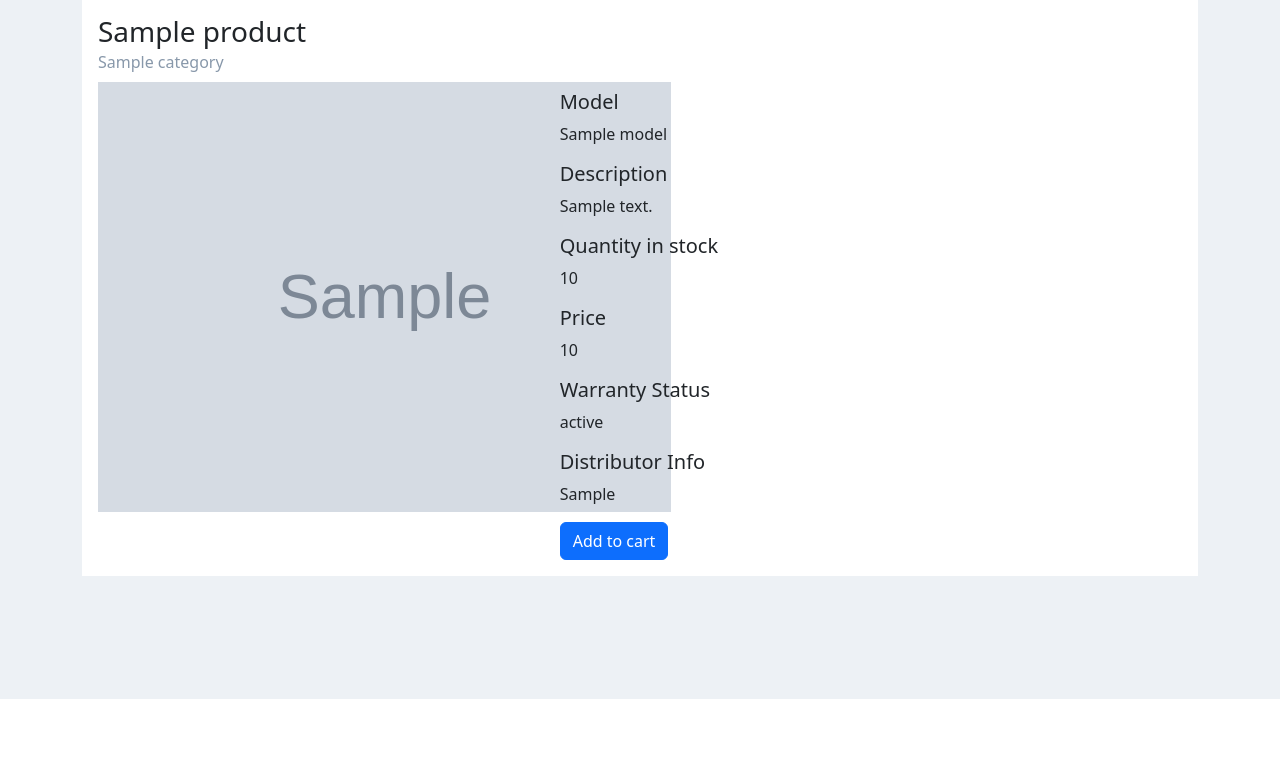
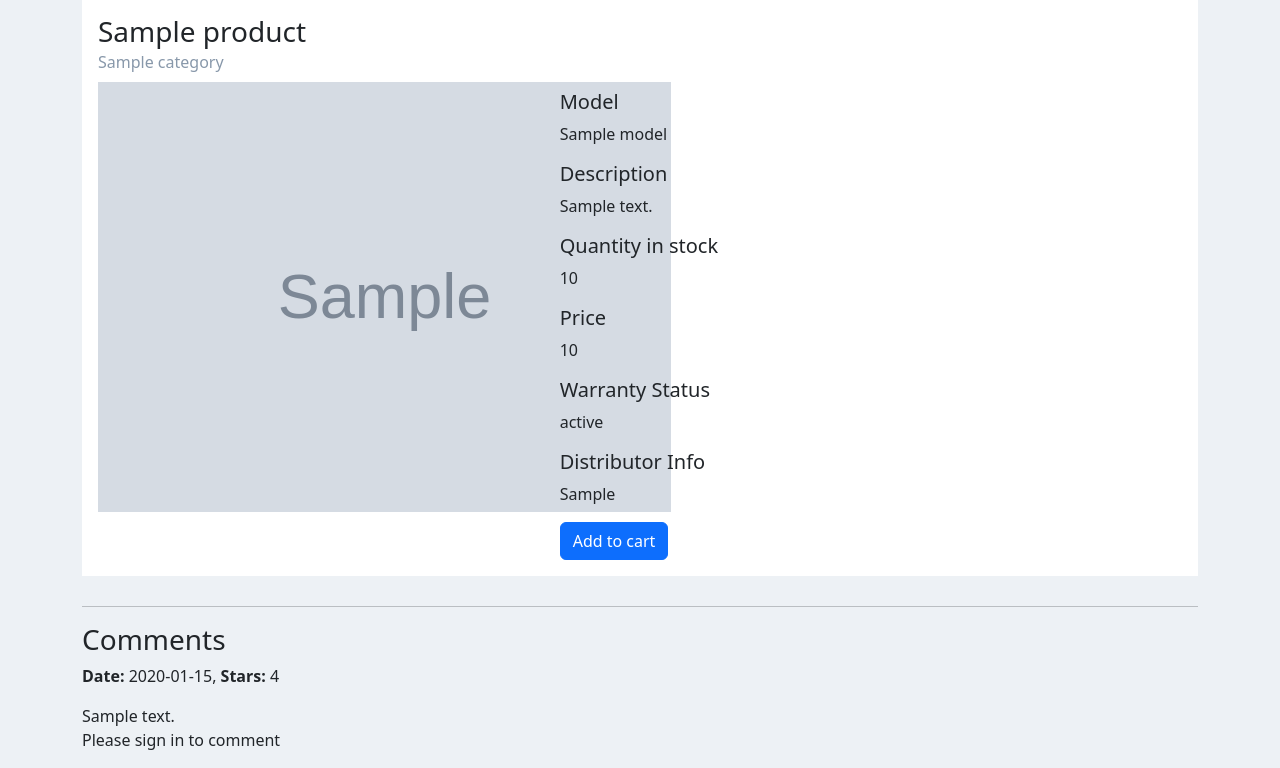
Before and after one commit to Aycelenk/Ecommerce-Website-Django, a Django app: template Marketplace/Product/templates/detail.html in a window 1280 px wide. Shown: the part 101-869 px from the top of the page. Before the commit the page ends 800 px from the top, so only its background shows below. Run offline with Django 3.2, Linux system fonts and the light colour scheme; the template is opened without the code that fills it: most values are stand-ins (such as "Sample title", 1, 10 or a date in 2020); grey boxes marked "Sample" are stand-in pictures.

Commit message:
comments added

```diff
--- a/Marketplace/Product/admin.py
+++ b/Marketplace/Product/admin.py
@@ -1,7 +1,7 @@
 from django import forms
 from django.contrib import admin
 
-from .models import Users,Category,OrderedProduct,InStockProduct
+from .models import Users,Category,OrderedProduct,InStockProduct,Comment
 
 
 class ProductAdmin(admin.ModelAdmin):
@@ -12,3 +12,4 @@ admin.site.register(InStockProduct, ProductAdmin)
 admin.site.register(OrderedProduct)
 admin.site.register(Users)
 admin.site.register(Category)
+admin.site.register(Comment)
--- a/Marketplace/Product/templates/detail.html
+++ b/Marketplace/Product/templates/detail.html
@@ -32,8 +32,77 @@
                     <p>{{product.distributor_info}}</p>
                     <button class="btn btn-primary btn-rounded">Add to cart</button>
                 </div>
+
             </div>
         </div>
     </div>
+
+
+    <hr>
+
+    <h3 class="subtitle">Comments</h3>
+
+    <div class="comments_wrapper">
+        {% for comment in comments %}
+            {% if comment.product.ID == product.ID%}
+                <div class="notification">
+                    <p>
+                        <strong>Date: </strong>{{ comment.date_added|date:"Y-m-d" }},
+                        <strong> Stars: </strong>{{comment.stars}}
+                    </p>
+
+                    {{comment.content }}
+                </div>
+            {% endif %}
+            {% empty %}
+                <div class="notification">
+                    No comments yet
+                </div>
+
+        {% endfor %}
+    </div>
+
+    <div class="notificaiton">
+        {% if request.user.is_authenticated %}
+            <form method="post" action=".">
+                {% csrf_token %}
+
+                <div class="field">
+                    <label>Stars</label>
+
+                    <div class="control">
+                        <div class="select">
+                            <select name="stars">
+                                <option value="1">1</option>
+                                <option value="2">2</option>
+                                <option value="3" selected>3</option>
+                                <option value="4">4</option>
+                                <option value="5">5</option>
+                            </select>
+                        </div>
+                    </div>
+                </div>
+
+                <div class="field">
+                    <label>Content</label>
+
+                    <div class="control">
+                        <textarea class="textarea" name="content"></textarea>
+                    </div>
+                </div>
+
+                <div class="field">
+
+                    <div class="control">
+                       <button class="btn btn-danger" type="Submit" formaction="{% url 'detail' product.ID %}"> submit</button>
+                    </div>
+                </div>
+            </form>
+        {% else %}
+            <p>Please sign in to comment</p>
+        {% endif %}
+    </div>
+
+
 </div>
 {% endblock %}
```
Also changed, not shown: Marketplace/Product/models.py (+7 -0 lines), Marketplace/Product/views.py (+17 -4 lines), Marketplace/Product/migrations/0005_comment.py (added), Marketplace/db.sqlite3.
